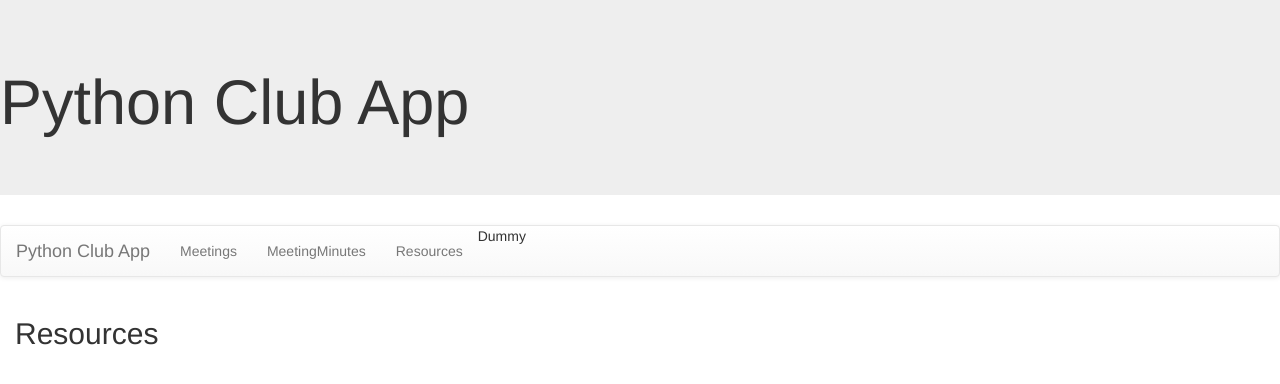
After one commit to Hjr1993331/pythonclubapp2021, a Django app: page /pythonclubapp/resources/ in a window 1280 px wide. The commit adds this page. Shown: the top 384 px of the page. Run offline with Django 3.2, Linux system fonts and the light colour scheme; data that the repository does not hold is empty; some libraries are stand-ins or nearby versions.

Commit message:
Assignment5 commit

```diff
--- a/pythonclubapp/templates/base.html
+++ b/pythonclubapp/templates/base.html
@@ -16,7 +16,9 @@
 <a class="navbar-brand" href="{% url 'index' %}">Python Club App</a>
 </div>
 <ul class="nav navbar-nav">
-<li>Dummy</li>
+  <li><a href="{% url 'meetings' %}">Meetings</a></li>
+  <li><a href="{% url 'meetingminutes' %}">MeetingMinutes</a></li>
+  <li><a href="{% url 'resources' %}">Resources</a></li>
 <li>Dummy</li>
 </ul>
 </div>
--- /dev/null
+++ b/pythonclubapp/templates/pythonclubapp/resources.html
@@ -0,0 +1,18 @@
+{% extends 'base.html' %}
+{% block content %}
+<h2>Resources</h2>
+<ul>
+   {% for p in resource_list %}
+   <li><a href="% url 'detail2' id=p.id %}">{{ p.name }}</a></li>
+   <li><a href="% url 'detail2' id=p.id %}">{{ p.location }}</a></li>
+   <li><a href="% url 'detail2' id=p.id %}">{{ p.user }}</a></li>
+   <li><a href="% url 'detail2' id=p.id %}">{{ p.meeting }}</a></li>
+   <li><a href="% url 'detail2' id=p.id %}">{{ p.date }}</a></li>
+   <li><a href="% url 'detail2' id=p.id %}">{{ p.time }}</a></li>
+   <li><a href="% url 'detail2' id=p.id %}">{{ p.text }}</a></li>
+   <li><a href="% url 'detail2' id=p.id %}">{{ p.url }}</a></li>
+   <li><a href="% url 'detail2' id=p.id %}">{{ p.description }}</a></li>
+   {% endfor %}
+</ul>
+
+{% endblock %}
--- a/pythonclubapp/urls.py
+++ b/pythonclubapp/urls.py
@@ -3,4 +3,7 @@ from . import views
 
 urlpatterns = [
     path('', views.index, name='index'),
+    path('meetings/', views.meetings, name='meetings'),
+    path('meetingminutes/', views.meetingminutes, name='meetingminutes'),
+    path('resources/', views.resources, name='resources'),
 ]
--- a/pythonclubapp/views.py
+++ b/pythonclubapp/views.py
@@ -1,7 +1,20 @@
 from django.shortcuts import render
+from .models import Meeting, MeetingMinute, Resource
 
 # Create your views here.
 
 
 def index(request):
     return render(request, 'pythonclubapp/index.html')
+
+def meetings(request):
+    meeting_list = Meeting.objects.all()
+    return render(request, 'pythonclubapp/meetings.html', {'meeting_list': meeting_list})
+
+def meetingminutes(request):
+    meetingminute_list = MeetingMinute.objects.all()
+    return render(request, 'pythonclubapp/meetingminutes.html', {'meetingminute_list': meetingminute_list})
+
+def resources(request):
+    resource_list = Resource.objects.all()
+    return render(request, 'pythonclubapp/resources.html', {'resource_list': resource_list})
```
Also changed, not shown: pythonclubapp/templates/pythonclubapp/meetingminutes.html (added, +12 -0 lines), pythonclubapp/templates/pythonclubapp/meetings.html (added, +16 -0 lines).
